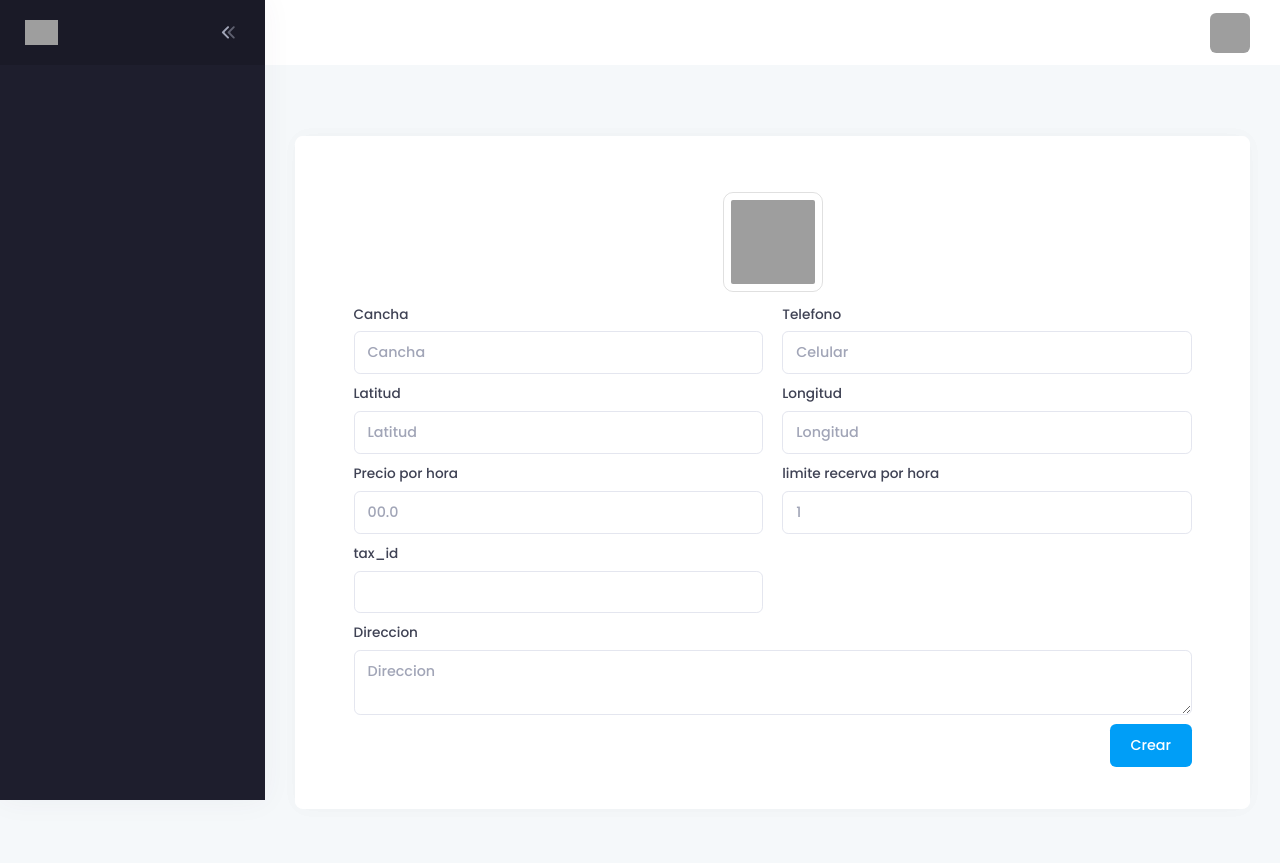
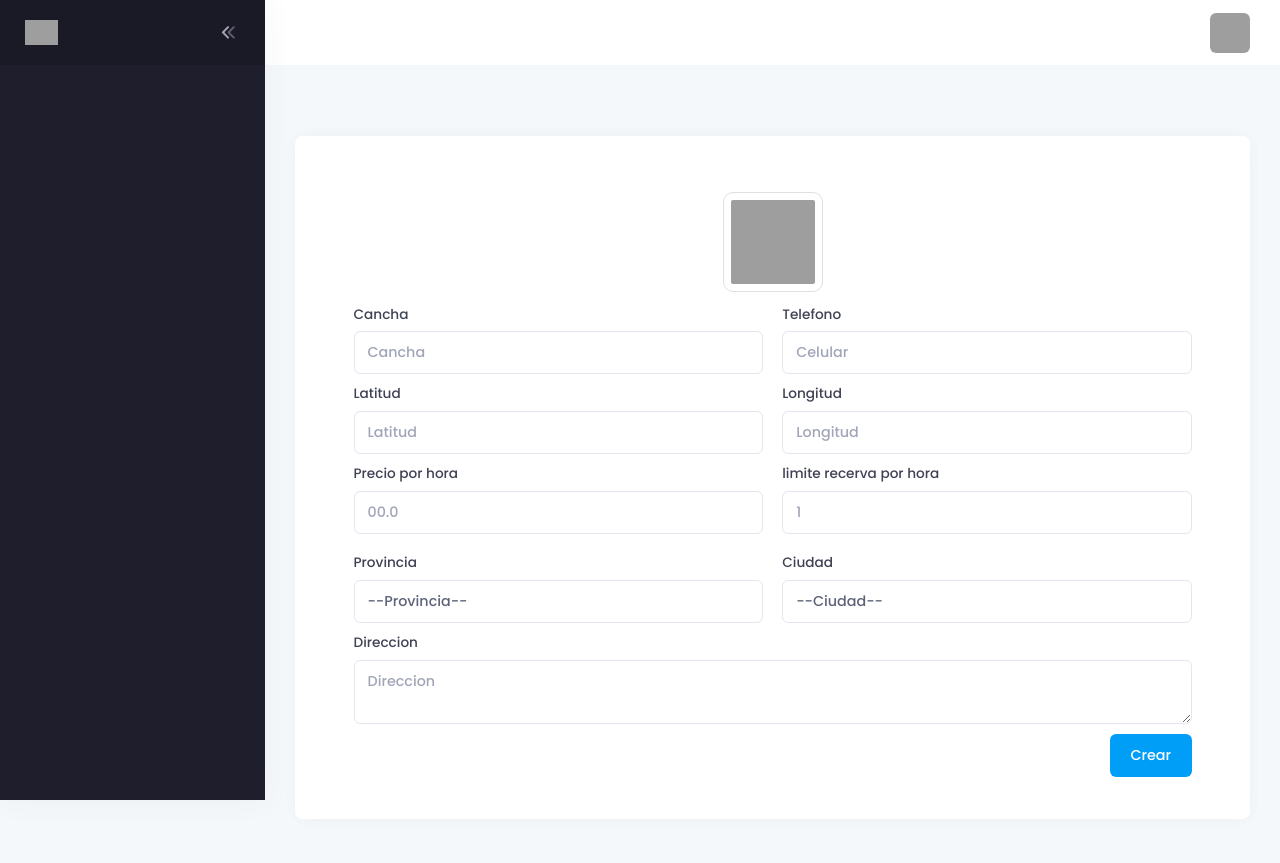
Before and after one commit to matiaslgarcia/system-web-app-botCanchero, a PHP site: page /add-cancha in a window 1280 px wide. Shown: the top 863 px of the page. Run offline with PHP 8.4, Linux system fonts and the light colour scheme; the visitor is signed in with stand-in values (Sample User, id 1); tables that the repository leaves empty or names only in its code hold one stand-in row (values such as "Sample post"); some libraries are stand-ins or nearby versions; grey boxes are pictures that could not be loaded.

Commit message:
se activa address

```diff
--- a/app/inc/add-cancha.php
+++ b/app/inc/add-cancha.php
@@ -43,10 +43,24 @@
 													<label class="form-label" for="limit">limite recerva por hora</label>
 													<input type="number" name="limit" id="limit" class="form-control" placeholder="1">
 												</div>
-												<div class="col-12 col-md-6 mb-3">
-													<label class="form-label" for="tax_id">tax_id</label>
-													<input type="text" name="tax_id" id="tax_id" class="form-control">
-												</div>
+												<div class="col-6 my-3">
+                                            		<label for="time_booking" class="form-label">Provincia</label>
+                                            		<select name="id_province" id="id_province" class="form-control" required>
+                                                		<option selected="true" disabled="" value="" data-select2-id="select2-data-2-ih0l">--Provincia--</option>
+														<?php foreach(Address::getProvincias() as $provincie) { ?>
+															<option value="<?php echo $provincie->id ?>"><?php echo $provincie->name ?></option>
+														<?php }  ?>
+                                            		</select>
+                                        	</div>
+												<div class="col-6 my-3">
+                                            		<label for="time_booking" class="form-label">Ciudad</label>
+                                            		<select name="id_city" id="id_city" class="form-control" required>
+                                                		<option selected="true" disabled="" value="" data-select2-id="select2-data-2-ih0l">--Ciudad--</option>
+														<?php foreach(Address::getCity() as $city) { ?>
+															<option data-id-province="<?php echo $city->id_provincia?>" value="<?php echo $city->id ?>"><?php echo $city->name ?></option>
+														<?php }  ?>
+                                            		</select>
+                                        	</div>
 												<div class="col-12 mb-3">
 													<label class="form-label" for="address">Direccion</label>
 													<textarea type="email" name="address" id="address" class="form-control" placeholder="Direccion"></textarea>
--- a/app/int.php
+++ b/app/int.php
@@ -1,6 +1,7 @@
 <?php
 	date_default_timezone_set('America/Argentina/Buenos_Aires');
 
+    define('VERSION', '1.0.9');
 
     require 'config.php';
     require 'lib/function.php';
--- a/app/lib/ClassAddress.php
+++ b/app/lib/ClassAddress.php
@@ -13,4 +13,10 @@
 
             return $provincia;
         }
+        public static function getCity(){
+
+            $provincias = query("SELECT * FROM city", 'ALL');
+
+            return $provincias;
+        }
     }
--- a/app/lib/ClassCanchas.php
+++ b/app/lib/ClassCanchas.php
@@ -14,9 +14,9 @@
         public static function add($data){
             $id = self::getIdNewCancha();
             query("INSERT INTO soccer_field
-                (full_name, phone, address, latitude, length, logo, price_hour, threshold, tax_id)
+                (full_name, phone, address, latitude, length, price_hour, threshold, id_province, id_city)
                     VALUES
-                ('$data->full_name',  '$data->phone',  '$data->address', '$data->latitude', '$data->length', '$data->logo', '$data->price_hour', '$data->limit', '$data->tax_id')"
+                ('$data->full_name',  '$data->phone',  '$data->address', '$data->latitude', '$data->length', '$data->price_hour', '$data->limit', '$data->id_province', '$data->id_city')"
             );
 
             $data->logo = self::setLogo($id);
@@ -28,7 +28,7 @@
             return $result->value;
         }
         public static function getById($id){
-            $cancha = query("SELECT id, full_name AS name, latitude, length, logo,  phone, address, price_hour, threshold, tax_id  FROM soccer_field AS f WHERE id = '$id'");
+            $cancha = query("SELECT id, full_name AS name, latitude, length, logo,  phone, address, price_hour, threshold, id_province, id_city  FROM soccer_field AS f WHERE id = '$id'");
                $cancha->logo = (empty($cancha->logo)) ? 'assets/img/cancha.png' : 'upload/cancha/' . $cancha->logo;
 
             return $cancha;
--- a/app/lib/dataJS/add-cancha.js
+++ b/app/lib/dataJS/add-cancha.js
@@ -40,3 +40,15 @@ form.addEventListener('submit', (e) =>{
         })
     }
 })
+$('#id_province').on('change', (e) =>{
+    let id_province =  e.target.value
+    let selectCity = document.querySelector('#id_city')
+    selectCity.value = ''
+    selectCity.children.forEach((o) => {
+        if(o.getAttribute('data-id-province') != id_province){
+            o.hidden = true
+        }else{
+            o.hidden = false
+        }
+    });
+})
```
Also changed, not shown: api/v2/lib/ClassCanchas.php (+20 -1 lines), app/inc/edit-cancha.php (+18 -4 lines), app/lib/dataJS/edit-cancha.js (+12 -0 lines).
